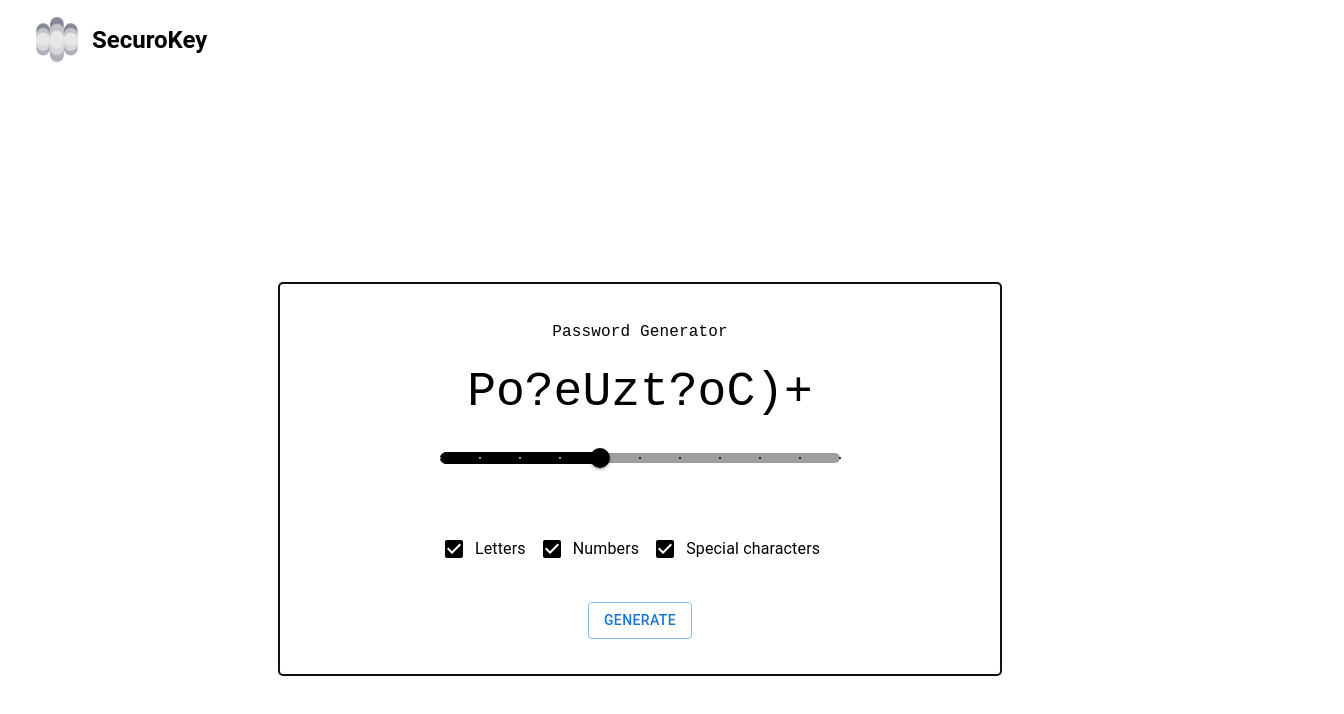
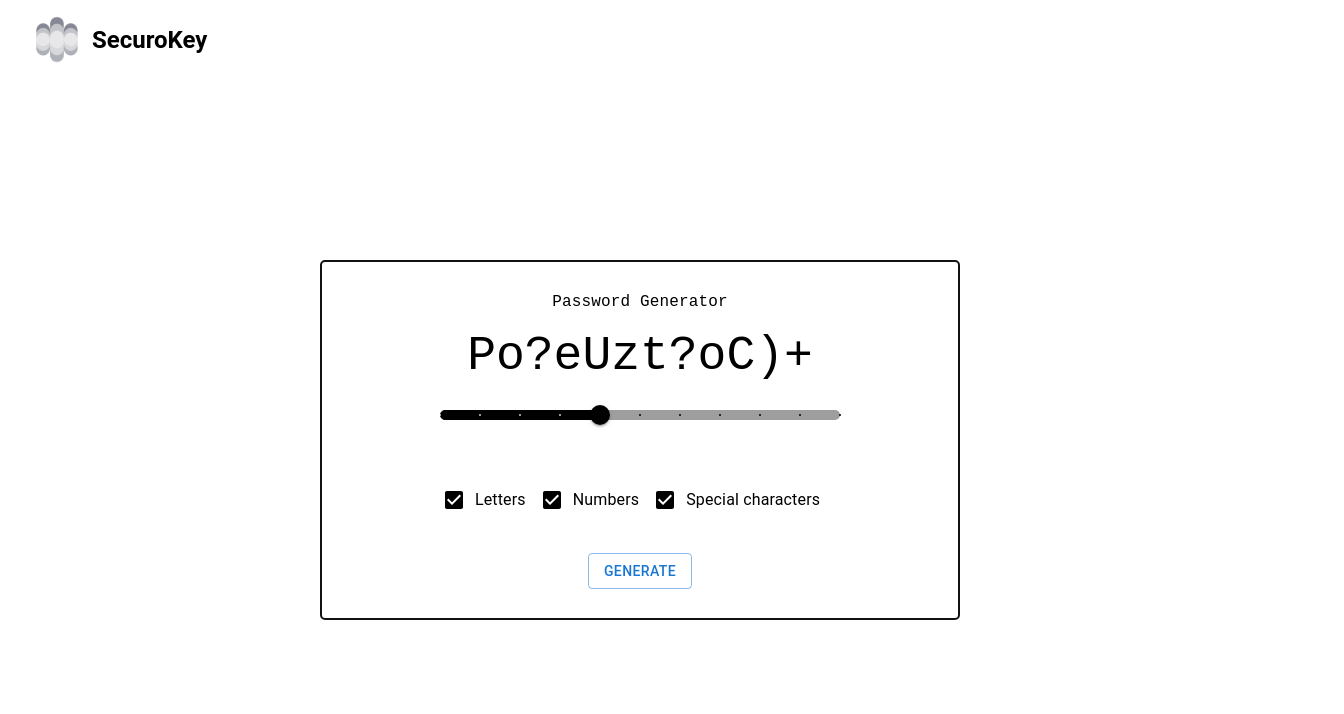
Before and after one commit to eloriente/app-securokey, a React (Vite) app: page / in a window 1280 px wide. Shown: the top 714 px of the page, 1344 px wide, since content can reach past the window. Built offline with nearby package versions, Linux system fonts and the light colour scheme.

Commit message:
fix: height issue on main

```diff
--- a/src/components/ui/global/global.styled.component.ts
+++ b/src/components/ui/global/global.styled.component.ts
@@ -86,6 +86,10 @@ export const GlobalStyled = createGlobalStyle`
 
   }
 
+  * {
+    box-sizing: border-box;
+  }
+
   html,
   body {
     background-color: var(--background);
@@ -93,4 +97,12 @@ export const GlobalStyled = createGlobalStyle`
     font-family: 'Inter', sans-serif;
     margin: 0;
   }
+
+  #root {
+    display: flex;
+    flex-direction: column;
+    height: 100vh;
+    width: 100%;
+  }
+
 `
--- a/src/components/ui/header/header.styled.component.ts
+++ b/src/components/ui/header/header.styled.component.ts
@@ -5,7 +5,8 @@ const HeaderStyledComponent = styled.header`
   display: flex;
   flex-direction: row;
   padding: 1rem 2rem;
-  width: 100%;
+  heigth: auto;
+  width: auto;
 `;
 
 export default HeaderStyledComponent;
--- a/src/components/ui/main/main.styled.component.ts
+++ b/src/components/ui/main/main.styled.component.ts
@@ -5,6 +5,5 @@ export const MainStyledComponent = styled.main`
   display: flex;
   justify-content: center;
   flex-direction: column;
-  height: 100vh;
-  width: 100vw;
+  flex: 1;
 `
```
